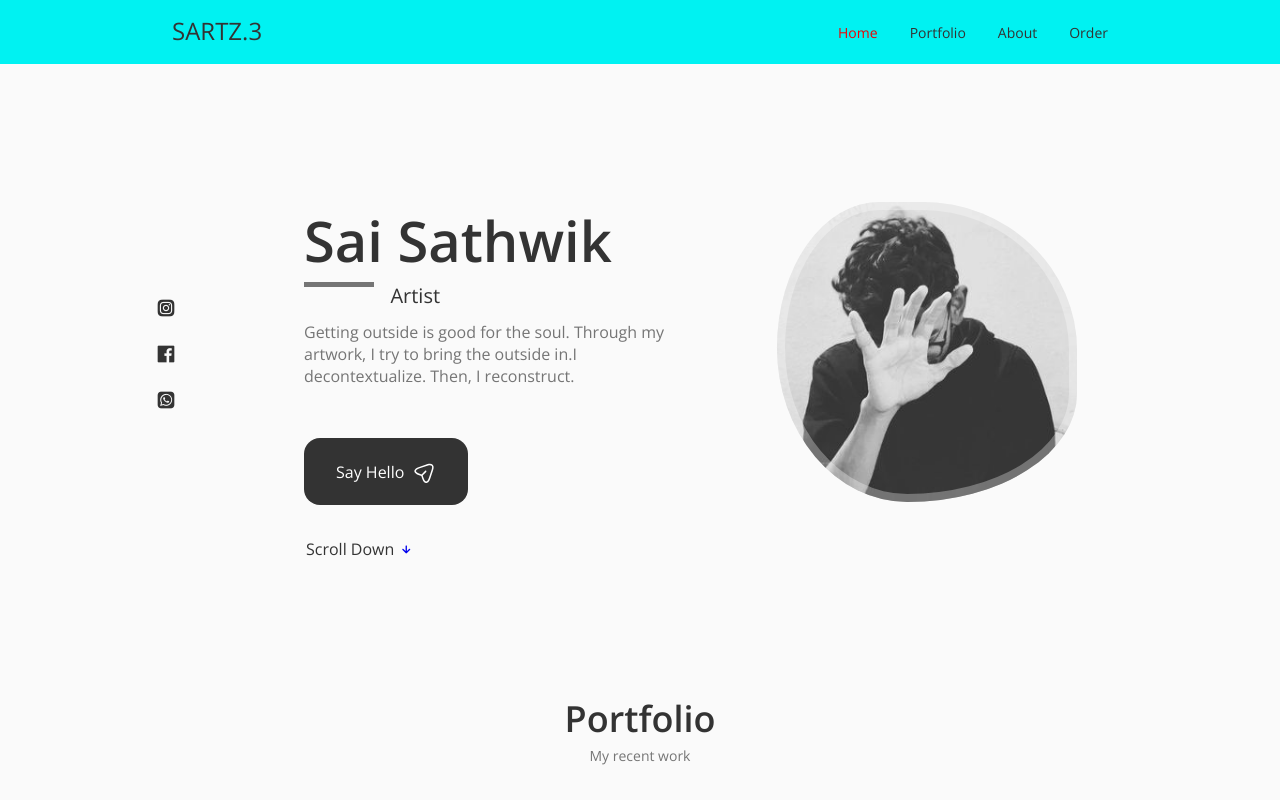
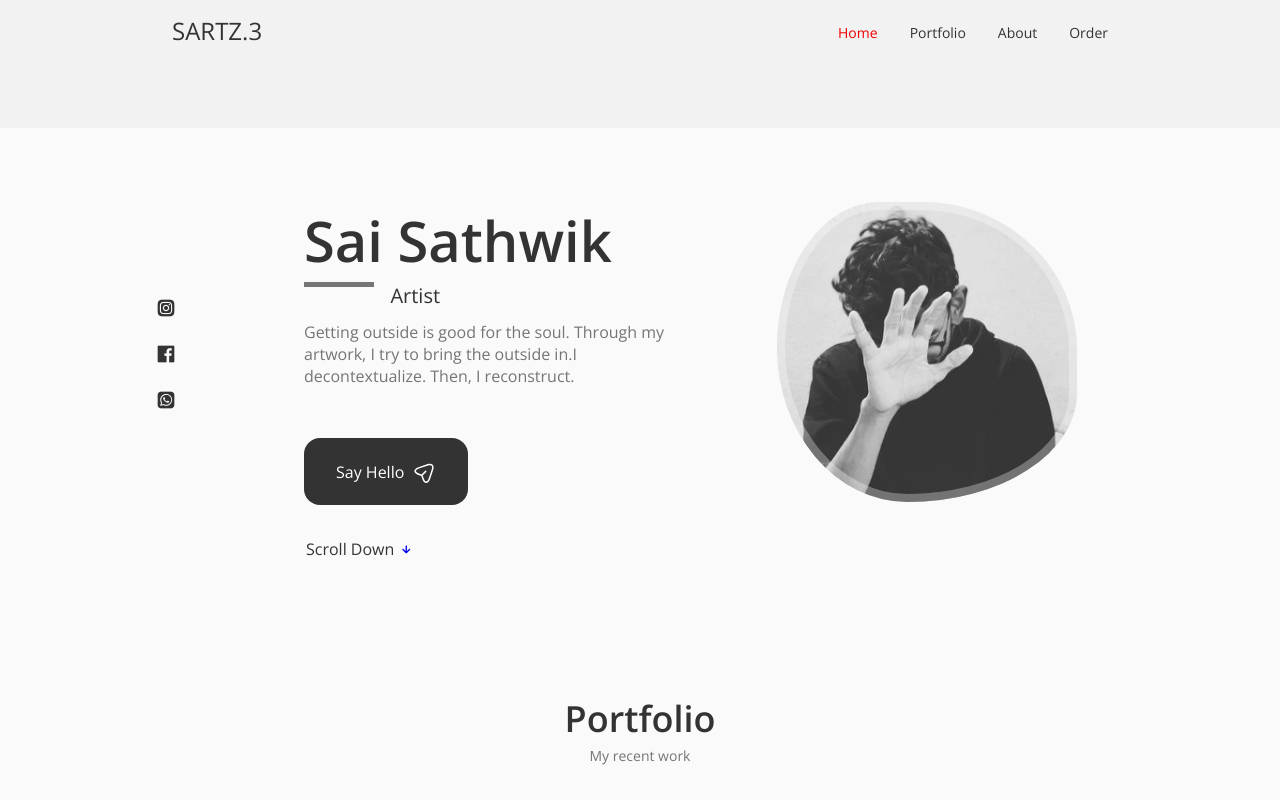
Before and after one commit to Saichandra2520/Sartz3, a React (Create React App) app: page / in a window 1280 px wide. Shown: the top 800 px of the page. Built offline with nearby package versions, Linux system fonts and the light colour scheme; a web font is replaced by a local one.

Commit message:
Update header.css

```diff
--- a/src/components/header/header.css
+++ b/src/components/header/header.css
@@ -1,11 +1,11 @@
 .header {
     width: 100%;
-    height: 4rem;
+    height: 8rem;
     margin: 0;
     position: fixed;
     top: 0;
     z-index: var(--z-fixed);
-    background-color: rgb(0, 242, 242);
+    background-color: rgb(242, 242, 242);
 }
 
 .nav {
```
